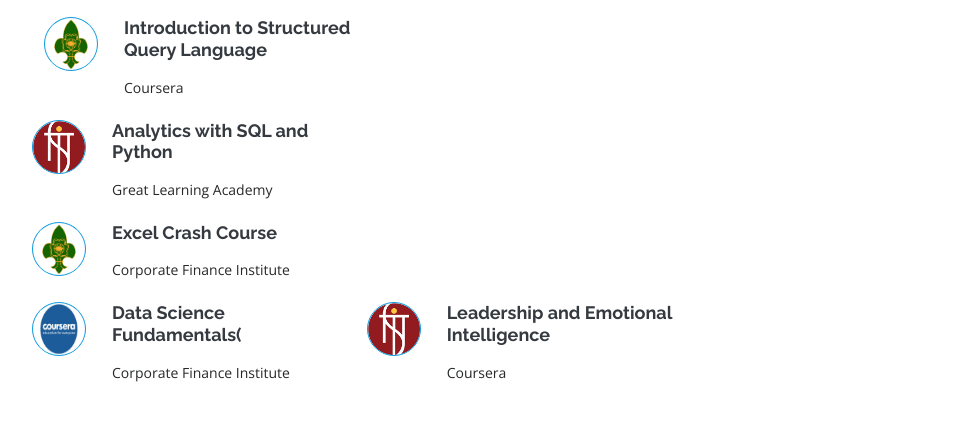
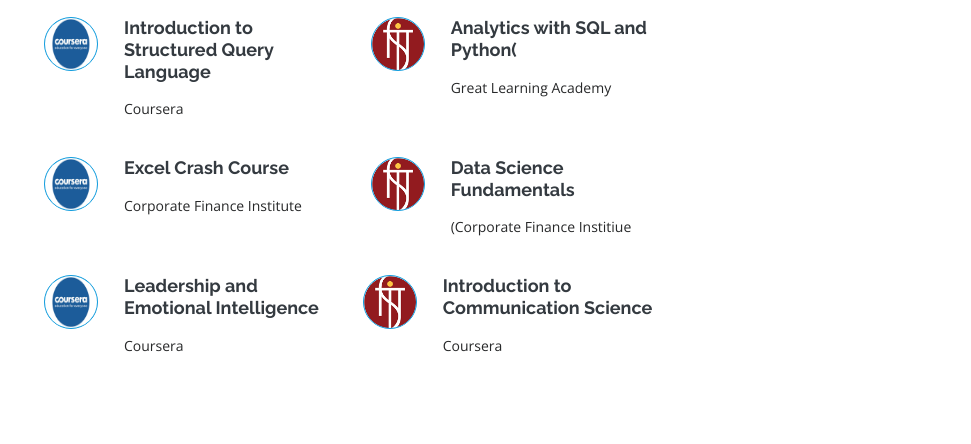
Before and after one commit to Ujawal-K/Ujawal.github.io, a plain HTML site: page index.html in a window 1280 px wide. Shown: the part 2461-2905 px from the top of the page, without its empty margins (268-1239 px from the left). Drawn offline with nearby package versions, Linux system fonts and the light colour scheme.

Commit message:
Update index.html

```diff
--- a/index.html
+++ b/index.html
@@ -278,35 +278,44 @@
                 <p class="description">Coursera</p>
               </div>
             </div>
-            <div class="col-lg-4 col-md-6 icon-box" data-aos="fade-up" data-aos-delay="300">
-              <img src="assets/img/N2.jpg" alt="EBSB logo" class="smallllll">
-              <h4 class="title"><a href="">Introduction to Structured Query Language</a></h4>
-              <p class="description">Coursera</p>
-            </div>
+
+            <div class="row">
+              <div class="col-lg-4 col-md-6 icon-box" data-aos="fade-up">
+                <img src="assets/img/coursera-agencies.jpg" alt="The Regnant Ink logo" class="smallllll">
+                <h4 class="title"><a href=""> Introduction to Structured Query Language </a></h4>
+                <p class="description"> Coursera </p>
               </div>
               <div class="col-lg-4 col-md-6 icon-box" data-aos="fade-up" data-aos-delay="300">
                 <img src="assets/img/n.png" alt="EBSB logo" class="smallllll">
-            <h4 class="title"><a href="">Analytics with SQL and Python</a></h4>
+                <h4 class="title"><a href="">Analytics with SQL and Python(</a></h4>
                 <p class="description">Great Learning Academy</p>
               </div>
             </div>
+
+
+      <div class="row">
+        <div class="col-lg-4 col-md-6 icon-box" data-aos="fade-up">
+          <img src="assets/img/coursera-agencies.jpg" alt="The Regnant Ink logo" class="smallllll">
+          <h4 class="title"><a href=""> Excel Crash Course</a></h4>
+          <p class="description">Corporate Finance Institute </p>
+        </div>
         <div class="col-lg-4 col-md-6 icon-box" data-aos="fade-up" data-aos-delay="300">
-          <img src="assets/img/N2.jpg" alt="EBSB logo" class="smallllll">
-          <h4 class="title"><a href="">Excel Crash Course</a></h4>
-          <p class="description">Corporate Finance Institute</p>
-        </div>
+          <img src="assets/img/n.png" alt="EBSB logo" class="smallllll">
+          <h4 class="title"><a href="">Data Science Fundamentals</a></h4>
+          <p class="description">(Corporate Finance Institiue</p>
         </div>
 
         <div class="row">
           <div class="col-lg-4 col-md-6 icon-box" data-aos="fade-up">
             <img src="assets/img/coursera-agencies.jpg" alt="The Regnant Ink logo" class="smallllll">
-          <h4 class="title"><a href=""> Data Science Fundamentals( </a></h4>
-          <p class="description">Corporate Finance Institute </p>
+            <h4 class="title"><a href=""> Leadership and Emotional Intelligence </a></h4>
+            <p class="description"> Coursera </p>
           </div>
           <div class="col-lg-4 col-md-6 icon-box" data-aos="fade-up" data-aos-delay="300">
             <img src="assets/img/n.png" alt="EBSB logo" class="smallllll">
-          <h4 class="title"><a href="">Leadership and Emotional Intelligence</a></h4>
+            <h4 class="title"><a href="">Introduction to Communication Science</a></h4>
             <p class="description">Coursera</p>
+          </div>
         </div>
 
           </div>
```
Lines whose indentation alone changed are shown as unchanged.
